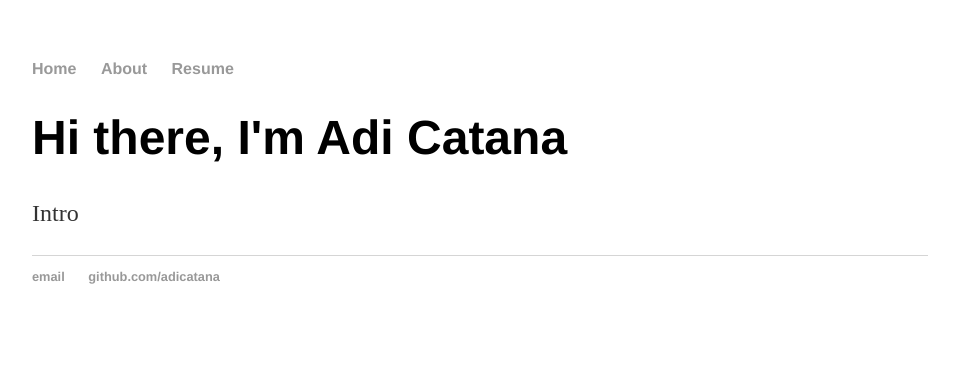
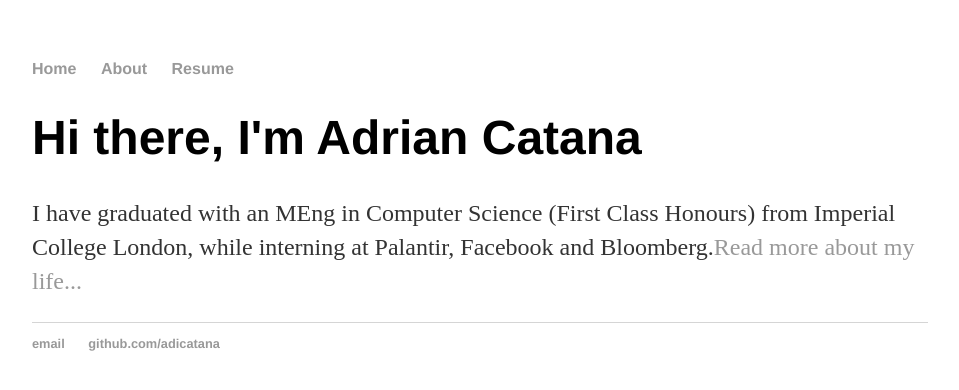
Before and after one commit to adicatana/adicatana.github.io, a Jekyll site: the page built from index.html, in a window 1280 px wide. Shown: the top 390 px of the page, without its empty margins (160-1119 px from the left). Built offline with Jekyll 4.4.1, drawn with Linux system fonts in a browser that asks for light colours.

Commit message:
Update index.html

```diff
--- a/index.html
+++ b/index.html
@@ -1,29 +1,8 @@
-<!DOCTYPE html>
-<html>
-	<head>
-		<title>Adrian Catana</title>
-		<!-- link to main stylesheet -->
-		<link rel="stylesheet" type="text/css" href="/css/main.css">
-	</head>
-	<body>
-		<nav>
-    		<ul>
-        		<li><a href="/">Home</a></li>
-	        	<li><a href="/about">About</a></li>
-        		<li><a href="/cv">Resume</a></li>
-    		</ul>
-		</nav>
-		<div class="container">
-    		<div class="blurb">
-        		<h1>Hi there, I'm Adi Catana</h1>
-            <p>Intro</p>
-    		</div><!-- /.blurb -->
-		</div><!-- /.container -->
-		<footer>
-    		<ul>
-        		<li><a href="mailto:adi_catana_24@yahoo.com.com">email</a></li>
-        		<li><a href="https://github.com/adicatana">github.com/adicatana</a></li>
-			</ul>
-		</footer>
-	</body>
-</html>
+---
+layout: default
+title: Adrian Catana, Software Engineer
+---
+<div class="blurb">
+	<h1>Hi there, I'm Adrian Catana</h1>
+	<p>I have graduated with an MEng in Computer Science (First Class Honours) from Imperial College London, while interning at Palantir, Facebook and Bloomberg.<a href="/about">Read more about my life...</a></p>
+</div><!-- /.blurb -->
```
